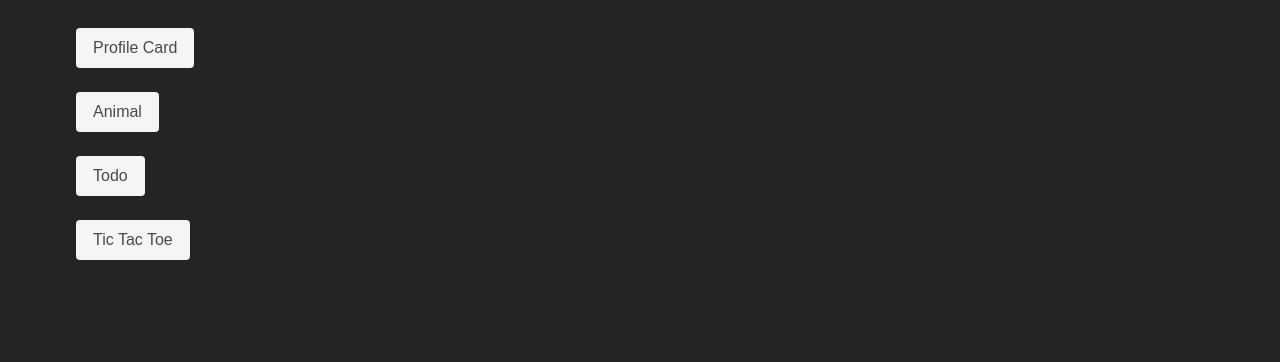
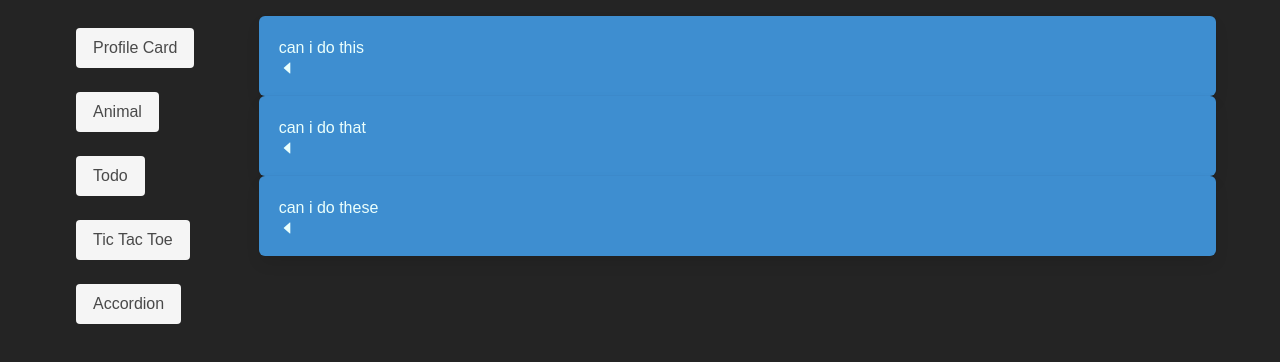
Before and after one commit to hellospacecorgi/react-learning, a React (Vite) app: page /accordion in a window 1280 px wide. Shown: the top 362 px of the page. Built offline with nearby package versions, Linux system fonts and the light colour scheme.

Commit message:
Added accordion page

```diff
--- a/package.json
+++ b/package.json
@@ -14,6 +14,7 @@
     "bulma": "^0.9.4",
     "react": "^18.2.0",
     "react-dom": "^18.2.0",
+    "react-icons": "^4.11.0",
     "react-router-dom": "^6.16.0"
   },
   "devDependencies": {
--- a/src/App.jsx
+++ b/src/App.jsx
@@ -5,6 +5,7 @@ import AnimalPage from "./pages/AnimalPage";
 import ProfileCardPage from "./pages/ProfileCardPage";
 import Sidebar from "./components/Sidebar";
 import { BrowserRouter, Route, Routes } from "react-router-dom";
+import AccordionPage from "./pages/AccordionPage";
 
 function App() {
   return (
@@ -20,6 +21,8 @@ function App() {
             <Route path="/todo" element={<TodoPage />} />
 
             <Route path="/tictactoe" element={<TicTacToePage />} />
+
+            <Route path="/accordion" element={<AccordionPage />} />
           </Routes>
         </div>
       </div>
--- /dev/null
+++ b/src/components/Accordion.jsx
@@ -0,0 +1,48 @@
+import { useState } from "react";
+import { AiFillCaretDown, AiFillCaretLeft } from "react-icons/ai";
+
+function Accordion({ items }) {
+  const [expandedIndex, setExpandedIndex] = useState(-1);
+  const renderedItems = items.map((item, index) => {
+    const isExpanded = index === expandedIndex;
+
+    const icon = (
+      <span className="text-l">
+        {" "}
+        {isExpanded ? <AiFillCaretDown /> : <AiFillCaretLeft />}
+      </span>
+    );
+
+    // conditional rendering where && renders the first truthy value
+    // so if the first value is false, it will not render the second value
+    const content = isExpanded && (
+      <div className="border-b p-5">{item.content}</div>
+    );
+
+    const handleClick = (index) => {
+      console.log("STALE STATE", expandedIndex);
+      setExpandedIndex((currentIndex) => {
+        console.log("UP TO DATE STATE", currentIndex);
+        expandedIndex === index
+          ? setExpandedIndex(-1)
+          : setExpandedIndex(index);
+      });
+    };
+
+    return (
+      <div key={item.id}>
+        <div
+          className="box has-text-primary-light has-background-info"
+          onClick={() => handleClick(index)}
+        >
+          {item.label}
+          {icon}
+        </div>
+        {content}
+      </div>
+    );
+  });
+  return <div className="has-text-primary-light">{renderedItems}</div>;
+}
+
+export default Accordion;
--- a/src/components/Sidebar.jsx
+++ b/src/components/Sidebar.jsx
@@ -6,6 +6,7 @@ function Sidebar() {
     { label: "Animal", path: "/animal" },
     { label: "Todo", path: "/todo" },
     { label: "Tic Tac Toe", path: "/tictactoe" },
+    { label: "Accordion", path: "/accordion" },
   ];
 
   const renderedLinks = links.map((link) => {
--- /dev/null
+++ b/src/pages/AccordionPage.jsx
@@ -0,0 +1,13 @@
+import Accordion from "../components/Accordion";
+
+function AccordionPage() {
+  const items = [
+    { id: "asdf", label: "can i do this", content: "yea" },
+    { id: "qwer", label: "can i do that", content: "nah" },
+    { id: "zcxv", label: "can i do these", content: "yea nah" },
+  ];
+
+  return <Accordion items={items} />;
+}
+
+export default AccordionPage;
```
Also changed, not shown: 1 other file (tests, documents, lock files or other folders).
